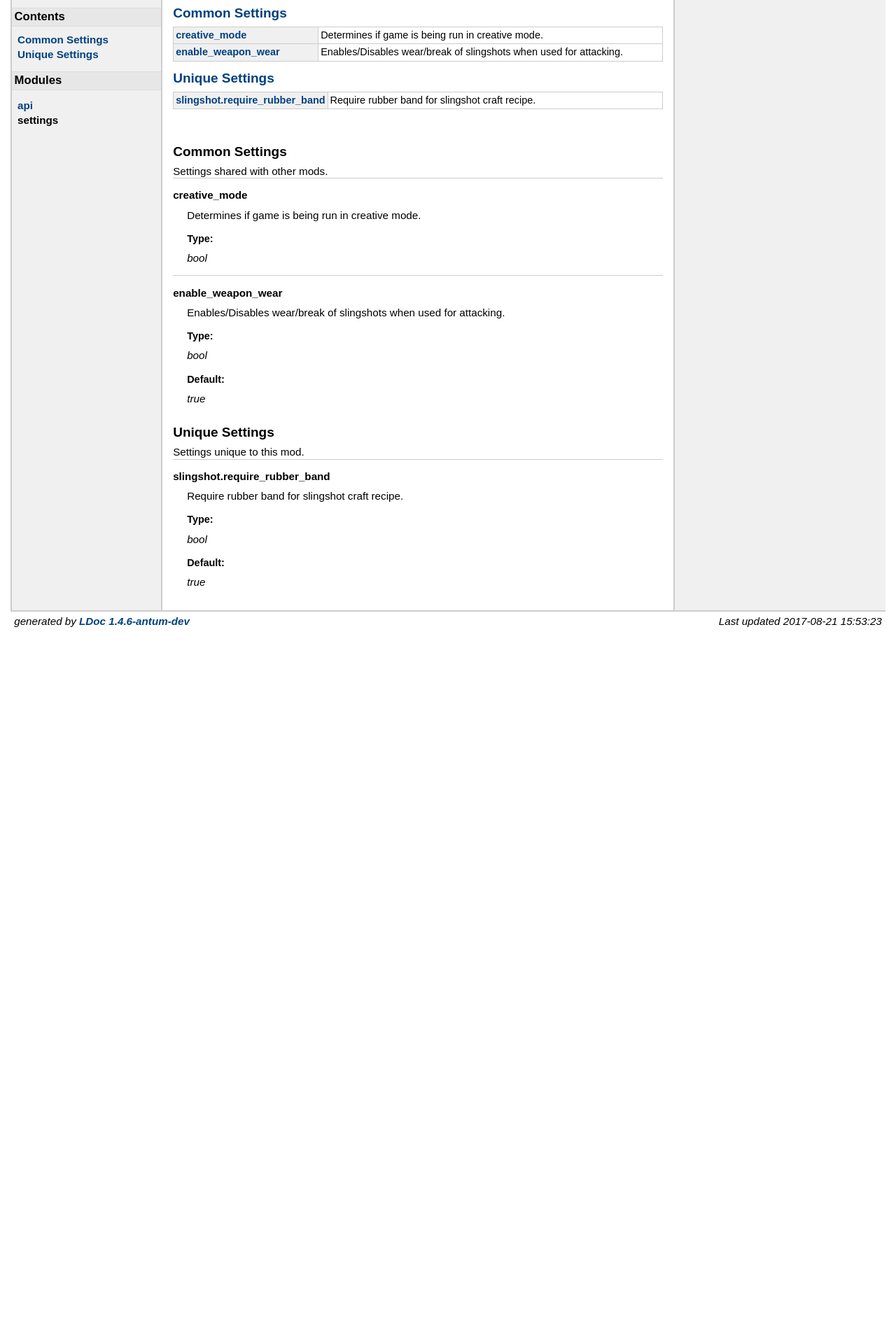
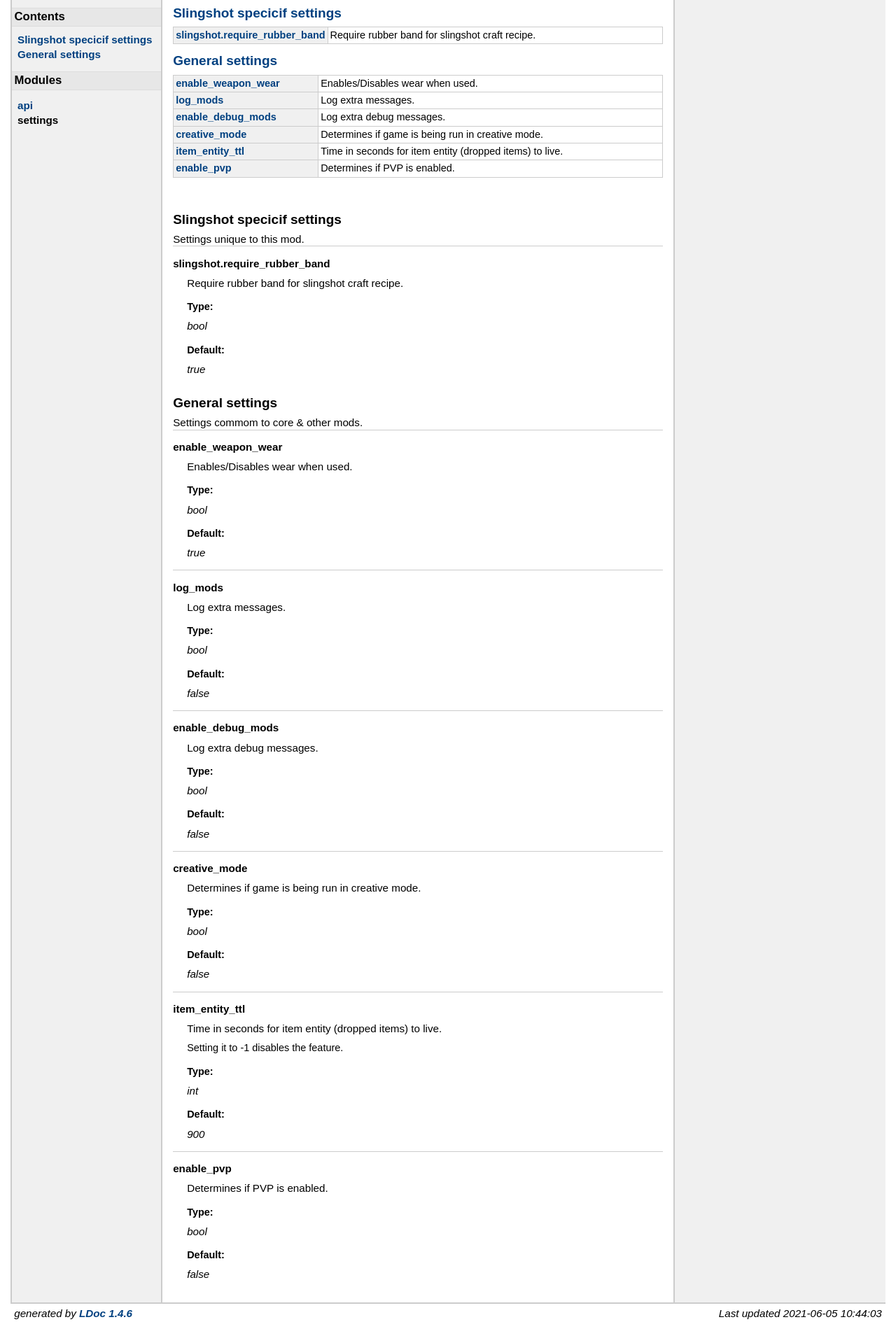
Before and after one commit to AntumMT/mod-slingshot, a plain HTML site: page docs/reference/modules/settings.html in a window 1280 px wide. Shown: the part 100-1989 px from the top of the page at 70% size. Before the commit the page ends 1002 px from the top, so only its background shows below. Drawn offline with Linux system fonts and the light colour scheme.

Commit message:
Regenerate HTML docs

```diff
--- a/docs/reference/modules/settings.html
+++ b/docs/reference/modules/settings.html
@@ -26,14 +26,15 @@
 <br/>
 <h1>Slingshot</h1>
 
+
 <ul>
   <li><a href="../index.html">Index</a></li>
 </ul>
 
 <h2>Contents</h2>
 <ul>
-<li><a href="#Common_Settings">Common Settings </a></li>
-<li><a href="#Unique_Settings">Unique Settings </a></li>
+<li><a href="#Slingshot_specicif_settings">Slingshot specicif settings </a></li>
+<li><a href="#General_settings">General settings </a></li>
 </ul>
 
 
@@ -49,25 +50,43 @@
 
 <h1>Module <code>settings</code></h1>
 <p>Slingshot mod settings.</p>
-<p></p>
+<p>
+
+</p>
 
 
-<h2><a href="#Common_Settings">Common Settings </a></h2>
+<h2><a href="#Slingshot_specicif_settings">Slingshot specicif settings </a></h2>
 <table class="function_list">
+	<tr>
+	<td class="name" ><a href="#slingshot.require_rubber_band">slingshot.require_rubber_band</a></td>
+	<td class="summary">Require rubber band for slingshot craft recipe.</td>
+	</tr>
+</table>
+<h2><a href="#General_settings">General settings </a></h2>
+<table class="function_list">
+	<tr>
+	<td class="name" ><a href="#enable_weapon_wear">enable_weapon_wear</a></td>
+	<td class="summary">Enables/Disables wear when used.</td>
+	</tr>
+	<tr>
+	<td class="name" ><a href="#log_mods">log_mods</a></td>
+	<td class="summary">Log extra messages.</td>
+	</tr>
+	<tr>
+	<td class="name" ><a href="#enable_debug_mods">enable_debug_mods</a></td>
+	<td class="summary">Log extra debug messages.</td>
+	</tr>
 	<tr>
 	<td class="name" ><a href="#creative_mode">creative_mode</a></td>
 	<td class="summary">Determines if game is being run in creative mode.</td>
 	</tr>
 	<tr>
-	<td class="name" ><a href="#enable_weapon_wear">enable_weapon_wear</a></td>
-	<td class="summary">Enables/Disables wear/break of slingshots when used for attacking.</td>
+	<td class="name" ><a href="#item_entity_ttl">item_entity_ttl</a></td>
+	<td class="summary">Time in seconds for item entity (dropped items) to live.</td>
 	</tr>
-</table>
-<h2><a href="#Unique_Settings">Unique Settings </a></h2>
-<table class="function_list">
 	<tr>
-	<td class="name" ><a href="#slingshot.require_rubber_band">slingshot.require_rubber_band</a></td>
-	<td class="summary">Require rubber band for slingshot craft recipe.</td>
+	<td class="name" ><a href="#enable_pvp">enable_pvp</a></td>
+	<td class="summary">Determines if PVP is enabled.</td>
 	</tr>
 </table>
 
@@ -75,58 +94,10 @@
 <br/>
 
 
-    <h2 class="section-header has-description"><a name="Common_Settings"></a>Common Settings </h2>
+    <h2 class="section-header has-description"><a name="Slingshot_specicif_settings"></a>Slingshot specicif settings </h2>
 
           <div class="section-description">
-           Settings shared with other mods.
-          </div>
-    <dl class="function">
-    <dt>
-    <a name = "creative_mode"></a>
-    <strong>creative_mode</strong>
-    </dt>
-    <dd>
-    Determines if game is being run in creative mode.
-
-    <h3>Type:</h3>
-    <ul>
-         <i>bool</i>
-    </ul>
-    </ul>
-
-
-
-
-
-
-</dd>
-    <dt>
-    <a name = "enable_weapon_wear"></a>
-    <strong>enable_weapon_wear</strong>
-    </dt>
-    <dd>
-    Enables/Disables wear/break of slingshots when used for attacking.
-
-    <h3>Type:</h3>
-    <ul>
-         <i>bool</i>
-    </ul>
-    <h3>Default:</h3>
-    <ul>
-         <i>true</i>
-    </ul>
-
-
-
-
-
-
-</dd>
-</dl>
-    <h2 class="section-header has-description"><a name="Unique_Settings"></a>Unique Settings </h2>
-
-          <div class="section-description">
-           Settings unique to this mod.
+            Settings unique to this mod.
           </div>
     <dl class="function">
     <dt>
@@ -152,13 +123,154 @@
 
 </dd>
 </dl>
+    <h2 class="section-header has-description"><a name="General_settings"></a>General settings </h2>
+
+          <div class="section-description">
+            Settings commom to core &amp; other mods.
+          </div>
+    <dl class="function">
+    <dt>
+    <a name = "enable_weapon_wear"></a>
+    <strong>enable_weapon_wear</strong>
+    </dt>
+    <dd>
+    Enables/Disables wear when used.
+
+    <h3>Type:</h3>
+    <ul>
+         <i>bool</i>
+    </ul>
+    <h3>Default:</h3>
+    <ul>
+         <i>true</i>
+    </ul>
+
+
+
+
+
+
+</dd>
+    <dt>
+    <a name = "log_mods"></a>
+    <strong>log_mods</strong>
+    </dt>
+    <dd>
+    Log extra messages.
+
+    <h3>Type:</h3>
+    <ul>
+         <i>bool</i>
+    </ul>
+    <h3>Default:</h3>
+    <ul>
+         <i>false</i>
+    </ul>
+
+
+
+
+
+
+</dd>
+    <dt>
+    <a name = "enable_debug_mods"></a>
+    <strong>enable_debug_mods</strong>
+    </dt>
+    <dd>
+    Log extra debug messages.
+
+    <h3>Type:</h3>
+    <ul>
+         <i>bool</i>
+    </ul>
+    <h3>Default:</h3>
+    <ul>
+         <i>false</i>
+    </ul>
+
+
+
+
+
+
+</dd>
+    <dt>
+    <a name = "creative_mode"></a>
+    <strong>creative_mode</strong>
+    </dt>
+    <dd>
+    Determines if game is being run in creative mode.
+
+    <h3>Type:</h3>
+    <ul>
+         <i>bool</i>
+    </ul>
+    <h3>Default:</h3>
+    <ul>
+         <i>false</i>
+    </ul>
+
+
+
+
+
+
+</dd>
+    <dt>
+    <a name = "item_entity_ttl"></a>
+    <strong>item_entity_ttl</strong>
+    </dt>
+    <dd>
+    Time in seconds for item entity (dropped items) to live. </p>
+
+<p>  Setting it to -1 disables the feature.
+
+    <h3>Type:</h3>
+    <ul>
+         <i>int</i>
+    </ul>
+    <h3>Default:</h3>
+    <ul>
+         <i>900</i>
+    </ul>
+
+
+
+
+
+
+</dd>
+    <dt>
+    <a name = "enable_pvp"></a>
+    <strong>enable_pvp</strong>
+    </dt>
+    <dd>
+    Determines if PVP is enabled.
+
+    <h3>Type:</h3>
+    <ul>
+         <i>bool</i>
+    </ul>
+    <h3>Default:</h3>
+    <ul>
+         <i>false</i>
+    </ul>
+
+
+
+
+
+
+</dd>
+</dl>
 
 
 </div> <!-- id="content" -->
 </div> <!-- id="main" -->
 <div id="about">
-<i>generated by <a href="http://github.com/AntumDeluge/LDoc/tree/antum">LDoc 1.4.6-antum-dev</a></i>
-<i style="float:right;">Last updated 2017-08-21 15:53:23 </i>
+<i>generated by <a href="http://github.com/stevedonovan/LDoc">LDoc 1.4.6</a></i>
+<i style="float:right;">Last updated 2021-06-05 10:44:03 </i>
 </div> <!-- id="about" -->
 </div> <!-- id="container" -->
 </body>
```
Also changed, not shown: docs/reference/index.html (+3 -2 lines), docs/reference/modules/api.html (+22 -129 lines), docs/reference/ldoc.css (line endings or trailing spaces).
